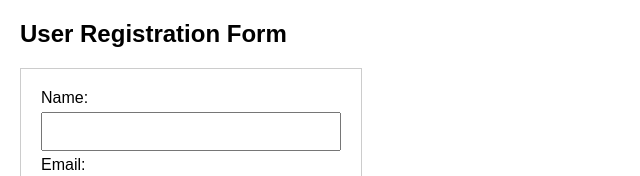
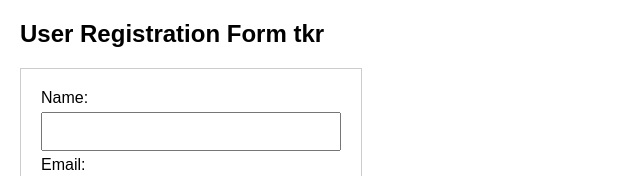
Before and after one commit to sahan212/github-project, a plain HTML site: page index.html in a window 1280 px wide. Shown: the top 176 px of the page, 0-640 px from the left. Drawn offline with Linux system fonts and the light colour scheme.

Commit message:
this is the first commit

```diff
--- a/index.html
+++ b/index.html
@@ -35,7 +35,7 @@ background-color: #45a049;
 </style>
 </head>
 <body>
-<h2>User Registration Form</h2>
+<h2>User Registration Form tkr</h2>
 <form>
 <label for="name">Name:</label>
 <input type="text" id="name" name="name" required><br>
```
